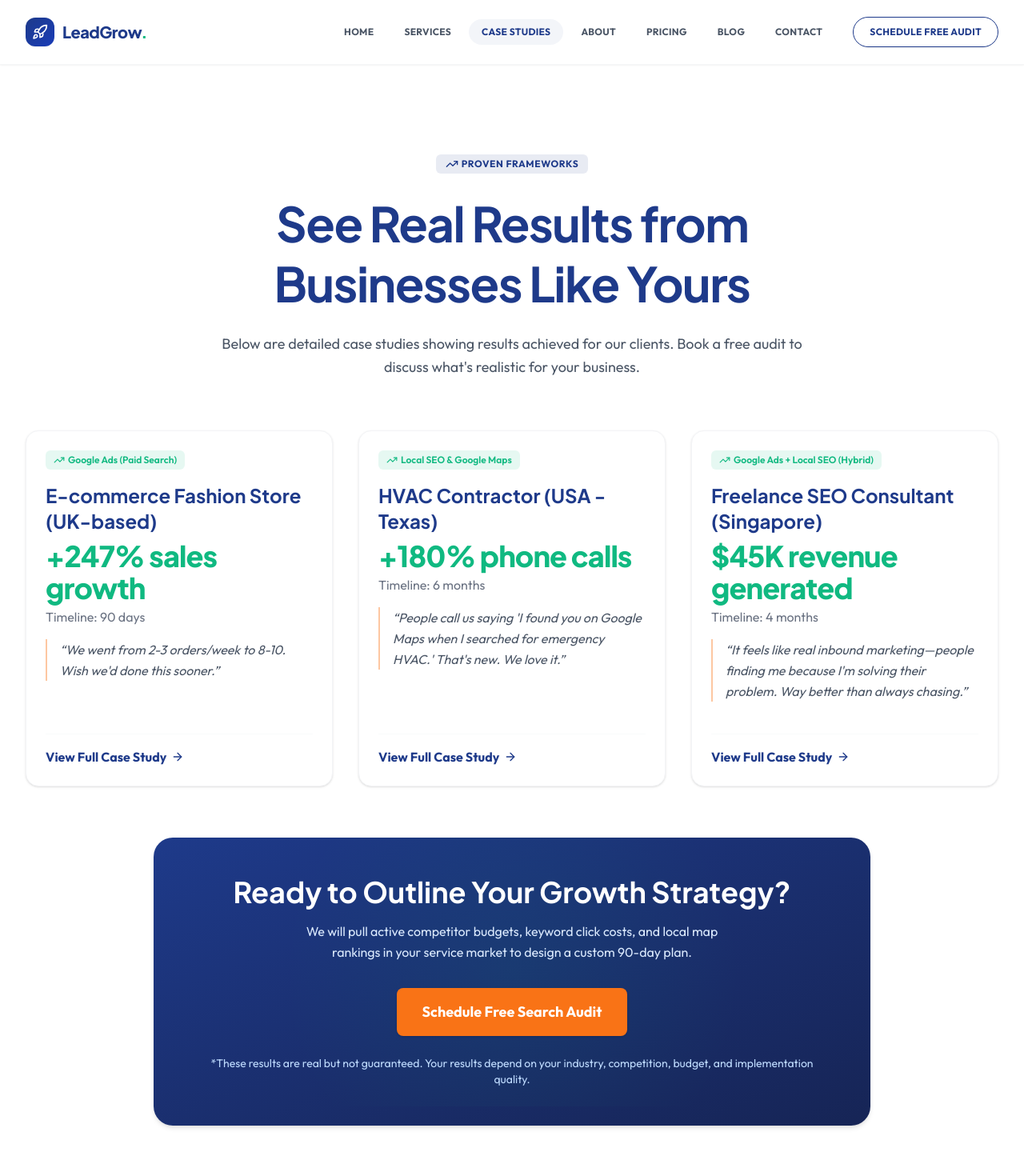
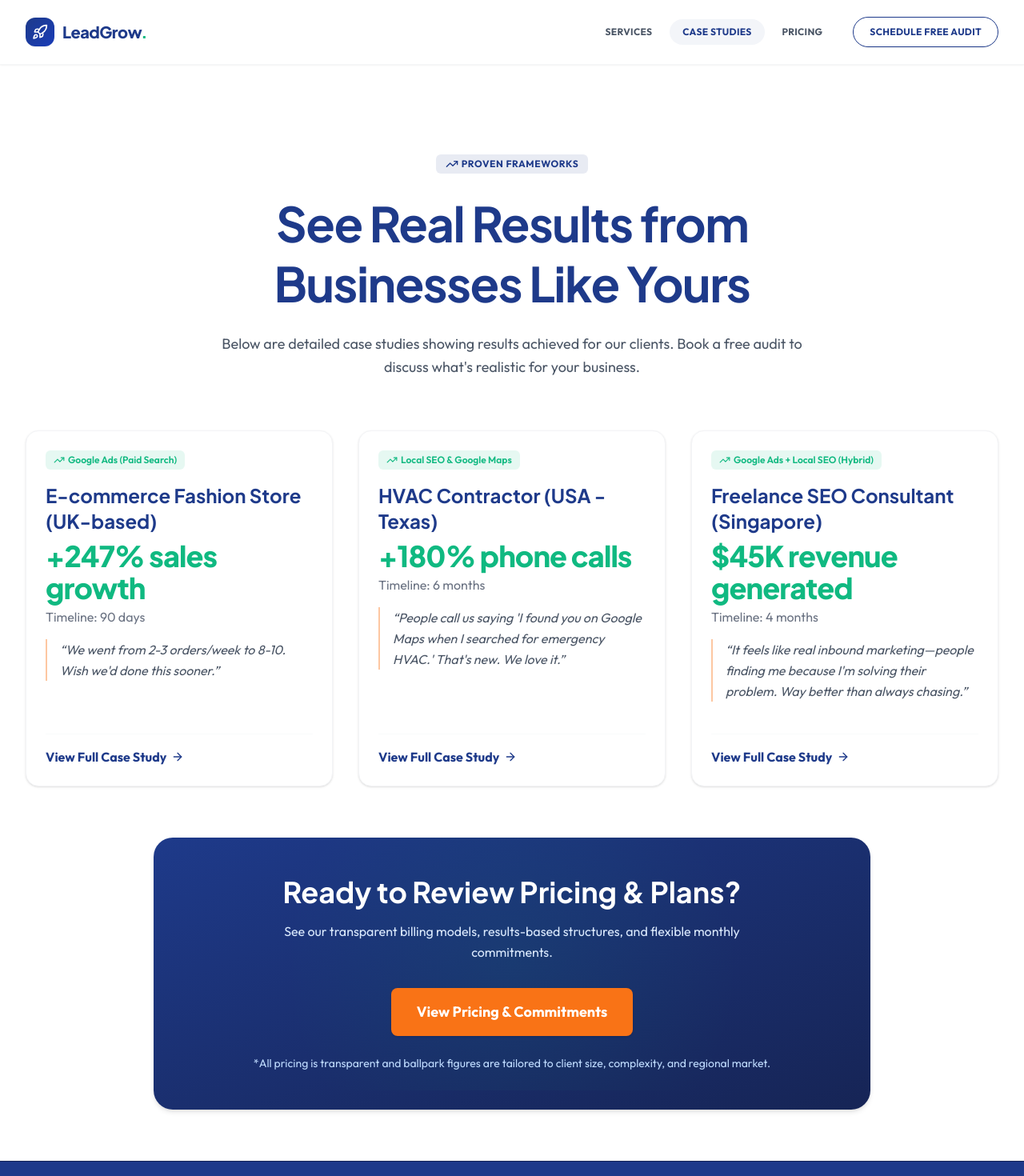
Before and after one commit to rafiulislam1306/Agency, a Next.js app: page /case-studies in a window 1280 px wide. Shown: the top 1470 px of the page at 80% size. Built offline with nearby package versions, Linux system fonts and the light colour scheme.

Commit message:
feat: implement conversion rate optimization (CRO) funnel alignment across navigation, pages and CTAs

```diff
--- a/app/case-studies/page.tsx
+++ b/app/case-studies/page.tsx
@@ -44,17 +44,17 @@ export default function CaseStudiesPage() {
         <div className="max-w-4xl mx-auto bg-gradient-to-br from-brand-blue to-blue-950 rounded-3xl p-8 sm:p-12 text-white text-center space-y-6 relative overflow-hidden shadow-md">
           <div className="absolute inset-0 bg-[radial-gradient(circle_at_center,rgba(16,185,129,0.08)_0,transparent_60%)]"></div>
           <div className="relative z-10 space-y-4">
-            <h3 className="text-2xl sm:text-3xl md:text-4xl font-display font-extrabold">Ready to Outline Your Growth Strategy?</h3>
+            <h3 className="text-2xl sm:text-3xl md:text-4xl font-display font-extrabold">Ready to Review Pricing & Plans?</h3>
             <p className="text-blue-100 text-base max-w-xl mx-auto leading-relaxed font-normal">
-              We will pull active competitor budgets, keyword click costs, and local map rankings in your service market to design a custom 90-day plan.
+              See our transparent billing models, results-based structures, and flexible monthly commitments.
             </p>
             <div className="pt-4">
-              <CTAButton href="/contact" variant="primary" size="lg">
-                Schedule Free Search Audit
+              <CTAButton href="/pricing" variant="primary" size="lg">
+                View Pricing & Commitments
               </CTAButton>
             </div>
             <p className="text-sm text-blue-200 pt-2 font-normal">
-              *These results are real but not guaranteed. Your results depend on your industry, competition, budget, and implementation quality.
+              *All pricing is transparent and ballpark figures are tailored to client size, complexity, and regional market.
             </p>
           </div>
         </div>
--- a/app/globals.css
+++ b/app/globals.css
@@ -1,4 +1,8 @@
 @import "tailwindcss";
+
+html {
+  scroll-behavior: smooth;
+}
 
 :root {
   --background: #ffffff;
--- a/app/page.tsx
+++ b/app/page.tsx
@@ -131,11 +131,11 @@ export default function Home() {
               </p>
 
               <div className="flex flex-col sm:flex-row gap-4 justify-center lg:justify-start pt-4">
-                <CTAButton href="/contact" variant="primary" size="lg">
+                <CTAButton href="#book-audit" variant="primary" size="lg">
                   Schedule Free Audit
                 </CTAButton>
                 <CTAButton href="/case-studies" variant="white" size="lg">
-                  See Example Results
+                  See Case Studies
                 </CTAButton>
               </div>
 
@@ -225,7 +225,7 @@ export default function Home() {
                 <Link href="/services#google-ads" className="inline-flex items-center justify-center sm:justify-start text-base font-bold text-brand-blue hover:text-brand-orange transition-colors">
                   Learn More About Google Ads <ArrowRight className="w-4 h-4 ml-1" aria-hidden="true" />
                 </Link>
-                <CTAButton href="/contact" variant="outline" size="sm" className="w-full sm:w-auto">
+                <CTAButton href="#book-audit" variant="outline" size="sm" className="w-full sm:w-auto">
                   Get Ads Audit
                 </CTAButton>
               </div>
@@ -259,7 +259,7 @@ export default function Home() {
                 <Link href="/services#local-seo" className="inline-flex items-center justify-center sm:justify-start text-base font-bold text-brand-blue hover:text-brand-orange transition-colors">
                   Learn More About Local SEO <ArrowRight className="w-4 h-4 ml-1" aria-hidden="true" />
                 </Link>
-                <CTAButton href="/contact" variant="outline" size="sm" className="w-full sm:w-auto">
+                <CTAButton href="#book-audit" variant="outline" size="sm" className="w-full sm:w-auto">
                   Get SEO Audit
                 </CTAButton>
               </div>
@@ -298,7 +298,7 @@ export default function Home() {
                 </div>
                 {index === 0 && (
                   <div className="mt-6 pt-4 border-t border-gray-50">
-                    <Link href="/contact" className="inline-flex items-center text-sm font-bold text-brand-orange hover:underline uppercase tracking-wider">
+                    <Link href="#book-audit" className="inline-flex items-center text-sm font-bold text-brand-orange hover:underline uppercase tracking-wider">
                       Book Free Audit Now <ArrowRight className="w-3.5 h-3.5 ml-1" aria-hidden="true" />
                     </Link>
                   </div>
@@ -376,7 +376,7 @@ export default function Home() {
       </section>
 
       {/* 7. Final Interactive Booking Section */}
-      <section className="py-16 md:py-24 bg-gradient-to-br from-brand-blue to-blue-950 text-white relative overflow-hidden">
+      <section id="book-audit" className="py-16 md:py-24 bg-gradient-to-br from-brand-blue to-blue-950 text-white relative overflow-hidden">
         <div className="absolute inset-0 bg-[radial-gradient(circle_at_center,rgba(16,185,129,0.12)_0,transparent_60%)]"></div>
         <div className="max-w-7xl mx-auto px-4 sm:px-6 lg:px-8 relative z-10">
           <div className="grid grid-cols-1 lg:grid-cols-12 gap-12 items-center">
--- a/app/services/page.tsx
+++ b/app/services/page.tsx
@@ -385,13 +385,13 @@ export default function ServicesPage() {
       {/* Bottom CTA */}
       <section className="py-12 md:py-16 bg-gray-50 border-t border-gray-100 text-center">
         <div className="max-w-3xl mx-auto px-4 space-y-6">
-          <h3 className="text-2xl md:text-3xl font-display font-bold text-brand-blue">Not Sure Which Service You Need?</h3>
+          <h3 className="text-2xl md:text-3xl font-display font-bold text-brand-blue">Ready to See Our Work in Action?</h3>
           <p className="text-gray-600 text-base max-w-xl mx-auto">
-            Book our free 30-min audit call. We'll run a diagnostic on both your local map footprint and current ad space to show you which has the highest growth potential.
+            Review concrete search marketing results and revenue metrics achieved for our clients.
           </p>
           <div className="pt-2">
-            <CTAButton href="/contact" variant="primary" size="lg">
-              Schedule Free Combined Audit
+            <CTAButton href="/case-studies" variant="primary" size="lg">
+              See Real Case Studies
             </CTAButton>
           </div>
         </div>
--- a/components/Navbar.tsx
+++ b/components/Navbar.tsx
@@ -13,13 +13,9 @@ export default function Navbar() {
   const toggleMenu = () => setIsOpen(!isOpen);
 
   const navLinks = [
-    { name: "Home", href: "/" },
     { name: "Services", href: "/services" },
     { name: "Case Studies", href: "/case-studies" },
-    { name: "About", href: "/about" },
     { name: "Pricing", href: "/pricing" },
-    { name: "Blog", href: "/blog" },
-    { name: "Contact", href: "/contact" },
   ];
 
   const isActive = (href: string) => {
```
